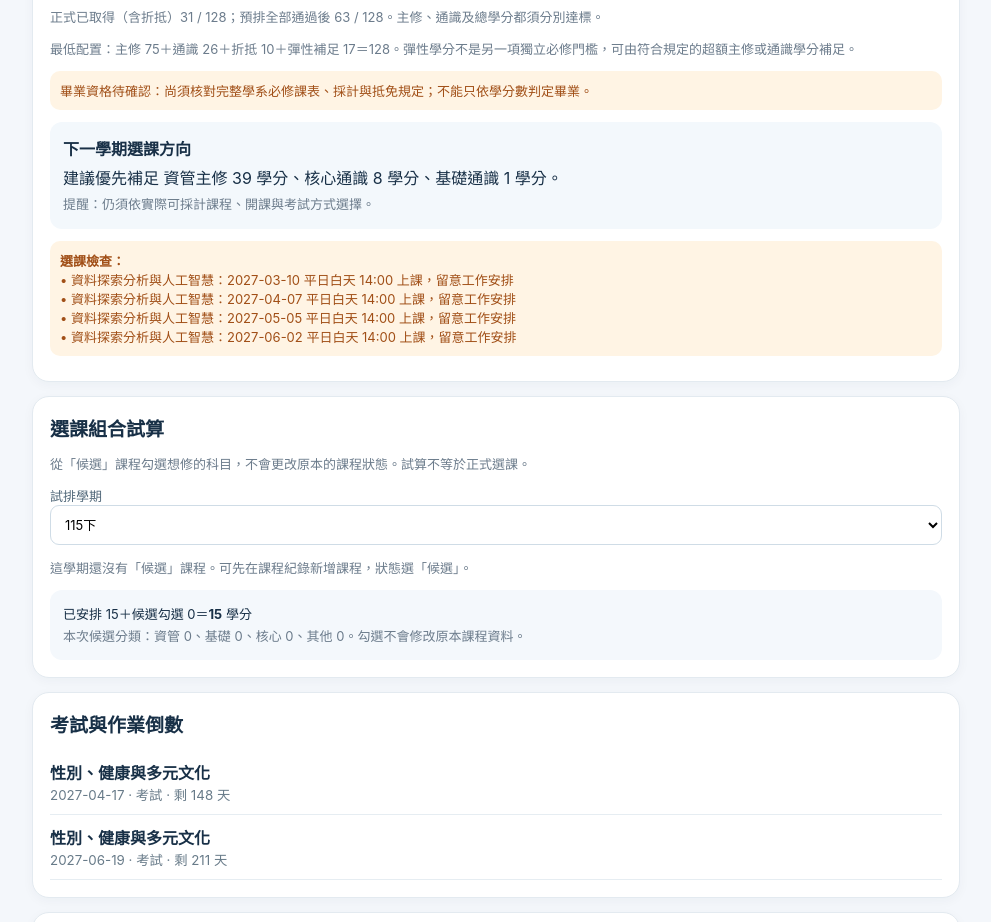
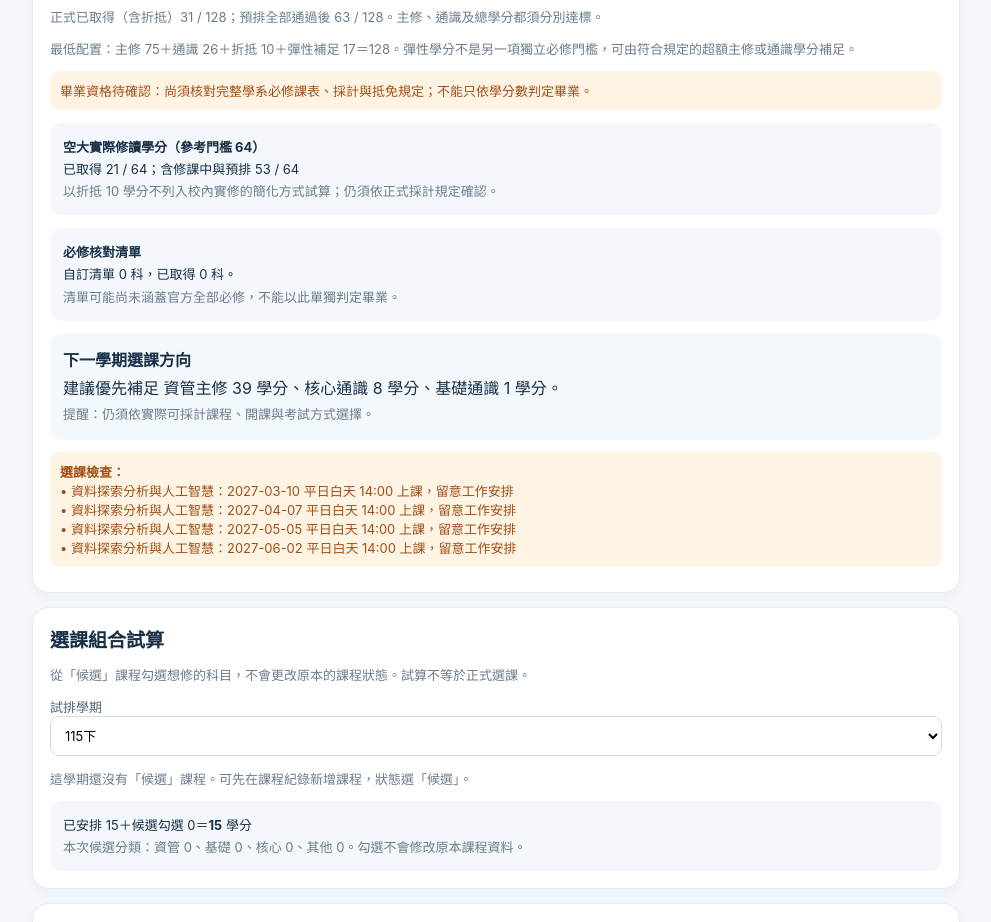
Before and after one commit to sunnysky0524/sunny-nou-planner, a plain HTML site: page index.html in a window 1280 px wide. Shown: the part 1440-2362 px from the top of the page, without its empty margins (144-1135 px from the left). Drawn offline with Linux system fonts and the light colour scheme.

Commit message:
Enhance graduation audit with in-school credits and required-course progress

```diff
--- a/index.html
+++ b/index.html
@@ -38,7 +38,7 @@ function listWarnings(){let notes=[],terms=[...new Set(data.courses.filter(c=>c.
 function addRequiredCourse(){let value=$('requiredName').value.trim();if(!value)return alert('請輸入科目名稱');if(data.requiredCourses.includes(value))return alert('清單已有這門課');data.requiredCourses.push(value.slice(0,100));$('requiredName').value='';persist()}
 function removeRequiredCourse(i){if(!confirm('移除這門必修核對項目？'))return;data.requiredCourses.splice(i,1);persist()}
 function renderRequired(){let names=data.requiredCourses;$('requiredList').innerHTML=names.length?names.map((name,i)=>{let cs=data.courses.filter(c=>c.name.trim()===name.trim()),label=cs.some(c=>c.status==='earned')?'已取得':cs.some(c=>['current','planned'].includes(c.status))?'修課中或預排':'尚未取得';return '<div class="required-row"><div><b>'+escapeHTML(name)+'</b><small>'+label+'</small></div><button onclick="removeRequiredCourse('+i+')">移除</button></div>'}).join(''):'<div class="empty">尚未建立經核對的官方必修清單，畢業資格保持「待確認」。</div>'}
-function renderAudit(){let got=auditCredits(false),future=auditCredits(true),checks=[['畢業總學分','total',128],['資管主修','major',75],['基礎通識','basic',9],['核心通識','core',17]],offset=Number(data.offset)||0,flex=Math.max(0,128-75-9-17-offset);$('auditResults').innerHTML='<div class="audit-grid">'+checks.map(([name,key,limit])=>'<div class="audit-item '+(got[key]>=limit?'ok':'')+'"><b>'+(got[key]>=limit?'✓ ':'○ ')+name+'</b><span>'+got[key]+' / '+limit+' 學分</span><small>'+(got[key]>=limit?'學分門檻已達':'尚缺 '+(limit-got[key])+' 學分')+'</small></div>').join('')+'</div><p class="muted">正式已取得（含折抵）'+got.total+' / 128；預排全部通過後 '+future.total+' / 128。主修、通識及總學分都須分別達標。</p><p class="muted">最低配置：主修 75＋通識 26＋折抵 '+offset+'＋彈性補足 '+flex+'＝128。彈性學分不是另一項獨立必修門檻，可由符合規定的超額主修或通識學分補足。</p><div class="warn">畢業資格待確認：尚須核對完整學系必修課表、採計與抵免規定；不能只依學分數判定畢業。</div>';
+function renderAudit(){let got=auditCredits(false),future=auditCredits(true),checks=[['畢業總學分','total',128],['資管主修','major',75],['基礎通識','basic',9],['核心通識','core',17]],offset=Number(data.offset)||0,flex=Math.max(0,128-75-9-17-offset);$('auditResults').innerHTML='<div class="audit-grid">'+checks.map(([name,key,limit])=>'<div class="audit-item '+(got[key]>=limit?'ok':'')+'"><b>'+(got[key]>=limit?'✓ ':'○ ')+name+'</b><span>'+got[key]+' / '+limit+' 學分</span><small>'+(got[key]>=limit?'學分門檻已達':'尚缺 '+(limit-got[key])+' 學分')+'</small></div>').join('')+'</div><p class="muted">正式已取得（含折抵）'+got.total+' / 128；預排全部通過後 '+future.total+' / 128。主修、通識及總學分都須分別達標。</p><p class="muted">最低配置：主修 75＋通識 26＋折抵 '+offset+'＋彈性補足 '+flex+'＝128。彈性學分不是另一項獨立必修門檻，可由符合規定的超額主修或通識學分補足。</p><div class="warn">畢業資格待確認：尚須核對完整學系必修課表、採計與抵免規定；不能只依學分數判定畢業。</div><div class="estimate"><b>空大實際修讀學分（參考門檻 64）</b><div>已取得 '+Math.max(0,got.total-offset)+' / 64；含修課中與預排 '+Math.max(0,future.total-offset)+' / 64</div><div class="muted">以折抵 '+offset+' 學分不列入校內實修的簡化方式試算；仍須依正式採計規定確認。</div></div><div class="estimate"><b>必修核對清單</b><div>自訂清單 '+data.requiredCourses.length+' 科，已取得 '+data.requiredCourses.filter(name=>data.courses.some(c=>c.name.trim()===name.trim()&&c.status==='earned')).length+' 科。</div><div class="muted">清單可能尚未涵蓋官方全部必修，不能以此單獨判定畢業。</div></div>';
 let gaps=[['資管主修',75-future.major],['基礎通識',9-future.basic],['核心通識',17-future.core]].filter(x=>x[1]>0).sort((a,b)=>b[1]-a[1]);$('adviceResults').innerHTML='<div class="audit-advice"><b>下一學期選課方向</b><div>'+(gaps.length?'建議優先補足 '+gaps.map(x=>x[0]+' '+x[1]+' 學分').join('、')+'。':'主修與通識最低門檻在預排通過後可達標，請再核對必修與總學分。')+'</div><div class="muted">提醒：仍須依實際可採計課程、開課與考試方式選擇。</div></div>';let warns=listWarnings();$('adviceResults').innerHTML+=warns.length?'<div class="warn"><b>選課檢查：</b>'+warns.slice(0,6).map(x=>'<div>• '+escapeHTML(x)+'</div>').join('')+'</div>':'<div class="good">目前沒有偵測到超額或已知時間衝突。</div>';$('termLimitWarnings').innerHTML='<h3>學期限制與時段檢查</h3>'+(warns.length?warns.map(x=>'<div class="term-warning">'+escapeHTML(x)+'</div>').join(''):'<div class="good">目前沒有超額或已知時間衝突。</div>');renderRequired()}
 
 function termNext(t){let m=/^(\d+)(上|下|暑)$/.exec(t);if(!m)return '116上';let y=Number(m[1]);return m[2]==='上'?y+'下':m[2]==='下'?y+'暑':(y+1)+'上'}
```
